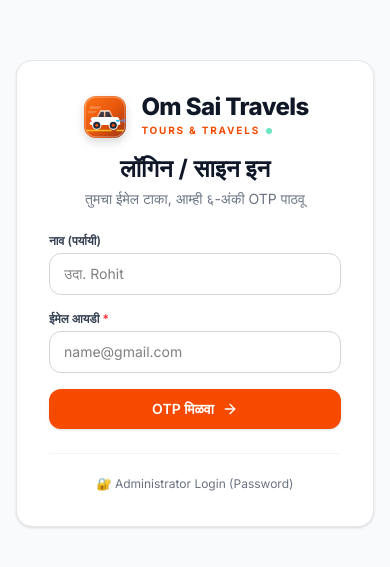
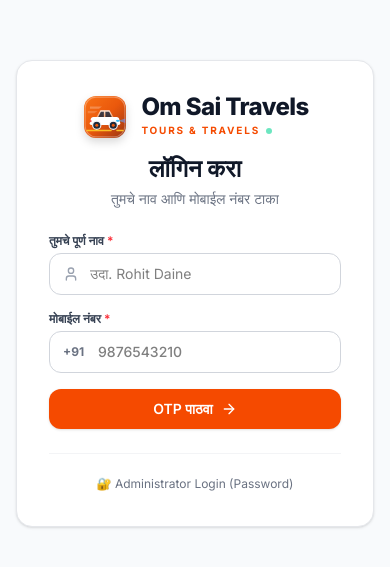
Before and after one commit to Rohit032006/omsaikrupa-web, a React (Vite) app: page /login in a window 390 px wide. Shown: the part 129-696 px from the top of the page. Built offline with nearby package versions, Linux system fonts and the light colour scheme; no server answers.

Commit message:
feat: login via name and mobile with hardcoded OTP 9623 and whatsapp link

```diff
--- a/src/pages/public/LoginPage.tsx
+++ b/src/pages/public/LoginPage.tsx
@@ -2,13 +2,14 @@
 import { useNavigate, useLocation } from 'react-router-dom';
 import toast from 'react-hot-toast';
 import {
-  Mail,
+  Phone,
   Lock,
-  KeyRound,
+  User as UserIcon,
   Loader2,
   ArrowRight,
   CheckCircle2,
-  RefreshCw
+  RefreshCw,
+  MessageSquare
 } from 'lucide-react';
 import { useAuthStore } from '../../store/authStore';
 import { authApi } from '../../services/api';
@@ -23,11 +24,11 @@
   const [authMode, setAuthMode] = useState<'otp' | 'password'>('otp');
 
   // OTP Flow States
-  const [otpStep, setOtpStep] = useState<'email' | 'verify'>('email');
-  const [email, setEmail] = useState('');
+  const [otpStep, setOtpStep] = useState<'details' | 'verify'>('details');
   const [name, setName] = useState('');
-  const [otp, setOtp] = useState('');
-  const [serverOtp, setServerOtp] = useState<string | null>(null);
+  const [mobile, setMobile] = useState('');
+  const [otp, setOtp] = useState('9623');
+  const [whatsappLink, setWhatsappLink] = useState('');
   const [countdown, setCountdown] = useState(0);
   const [isSendingOtp, setIsSendingOtp] = useState(false);
   const [isVerifyingOtp, setIsVerifyingOtp] = useState(false);
@@ -49,28 +50,29 @@
   // Handle Step 1: Send OTP
   const handleSendOtp = async (e: React.FormEvent) => {
     e.preventDefault();
-    const cleanEmail = email.trim().toLowerCase();
-    if (!cleanEmail || !/^[^\s@]+@[^\s@]+\.[^\s@]+$/.test(cleanEmail)) {
-      toast.error('कृपया वैध Email Address टाका');
+    const cleanMobile = mobile.trim().replace(/\D/g, '');
+    if (!cleanMobile || cleanMobile.length < 10) {
+      toast.error('कृपया १०-अंकी वैध मोबाईल नंबर टाका');
       return;
     }
 
     try {
       setIsSendingOtp(true);
-      const res = await authApi.sendOtp({ email: cleanEmail, name: name.trim() });
-      const receivedDebugOtp = res.data?.debugOtp;
-      if (receivedDebugOtp) {
-        setServerOtp(receivedDebugOtp);
-        setOtp(receivedDebugOtp);
-        toast.success(`OTP जनरेट झाला: ${receivedDebugOtp}`, { duration: 6000 });
-      } else {
-        toast.success(`६-अंकी OTP तुमच्या ईमेलवर पाठवला आहे! 📩`);
-      }
+      const res = await authApi.sendOtp({ mobile: cleanMobile, name: name.trim() });
+      const waUrl = res.data?.whatsappUrl || `https://api.whatsapp.com/send?phone=91${cleanMobile}&text=${encodeURIComponent('Om Sai Travels लॉगिन OTP: 9623')}`;
+      setWhatsappLink(waUrl);
+      setOtp('9623');
       setOtpStep('verify');
-      setCountdown(60);
+      setCountdown(30);
+      toast.success('तुमचा लॉगिन OTP: 9623');
     } catch (error: any) {
-      const msg = error?.response?.data?.error || 'OTP पाठवण्यात त्रुटी आली. कृपया पुन्हा प्रयत्न करा.';
-      toast.error(msg);
+      // Even on network error, allow testing with 9623
+      const waUrl = `https://api.whatsapp.com/send?phone=91${cleanMobile}&text=${encodeURIComponent('Om Sai Travels लॉगिन OTP: 9623')}`;
+      setWhatsappLink(waUrl);
+      setOtp('9623');
+      setOtpStep('verify');
+      setCountdown(30);
+      toast.success('तुमचा लॉगिन OTP: 9623');
     } finally {
       setIsSendingOtp(false);
     }
@@ -80,14 +82,15 @@
   const handleVerifyOtp = async (e: React.FormEvent) => {
     e.preventDefault();
     const cleanOtp = otp.trim();
-    if (!cleanOtp || cleanOtp.length < 6) {
-      toast.error('कृपया ६-अंकी OTP कोड टाका');
+    if (!cleanOtp) {
+      toast.error('कृपया OTP कोड टाका (उदा. 9623)');
       return;
     }
 
     try {
       setIsVerifyingOtp(true);
-      const user = await loginWithOtp(email.trim().toLowerCase(), cleanOtp, name.trim());
+      const cleanMobile = mobile.trim().replace(/\D/g, '');
+      const user = await loginWithOtp(cleanMobile, cleanOtp, name.trim());
       toast.success(`स्वागत आहे, ${user.name}! 🎉`);
 
       const searchParams = new URLSearchParams(location.search);
@@ -100,7 +103,7 @@
         navigate('/dashboard');
       }
     } catch (error: any) {
-      const msg = error?.response?.data?.error || 'चुकीचा OTP! कृपया कोड तपासा.';
+      const msg = error?.response?.data?.error || 'चुकीचा OTP! कृपया 9623 टाका.';
       toast.error(msg);
     } finally {
       setIsVerifyingOtp(false);
@@ -134,65 +137,73 @@
 
   return (
     <div className="min-h-screen bg-slate-50 flex items-center justify-center p-4">
-      {/* Centered Clean Card */}
+      {/* Centered Simple Card */}
       <div className="w-full max-w-md bg-white rounded-2xl shadow-sm border border-gray-200 p-8">
 
-        {/* Logo and Simple Header */}
+        {/* Brand Header */}
         <div className="text-center mb-6">
           <div className="flex justify-center mb-3">
             <Logo size="md" variant="dark" />
           </div>
           <h1 className="text-2xl font-bold text-gray-900">
             {authMode === 'otp'
-              ? (otpStep === 'email' ? 'लॉगिन / साइन इन' : 'OTP व्हेरिफाय करा')
+              ? (otpStep === 'details' ? 'लॉगिन करा' : 'OTP व्हेरिफाय करा')
               : 'Admin Login'}
           </h1>
           <p className="text-sm text-gray-500 mt-1">
             {authMode === 'otp'
-              ? (otpStep === 'email'
-                  ? 'तुमचा ईमेल टाका, आम्ही ६-अंकी OTP पाठवू'
-                  : `${email} वर OTP पाठवला आहे`)
+              ? (otpStep === 'details'
+                  ? 'तुमचे नाव आणि मोबाईल नंबर टाका'
+                  : `मोबाईल: +91 ${mobile}`)
               : 'ॲडमिन पासवर्डने लॉगिन करा'}
           </p>
         </div>
 
-        {/* OTP Login Form */}
+        {/* OTP Login Flow */}
         {authMode === 'otp' && (
           <>
-            {otpStep === 'email' ? (
-              /* Step 1: Email Form */
+            {otpStep === 'details' ? (
+              /* Step 1: Name & Mobile Form */
               <form onSubmit={handleSendOtp} className="space-y-4">
                 <div>
                   <label className="block text-xs font-semibold text-gray-700 mb-1">
-                    नाव (पर्यायी)
+                    तुमचे पूर्ण नाव <span className="text-red-500">*</span>
                   </label>
+                  <div className="relative">
+                    <UserIcon className="w-4 h-4 text-gray-400 absolute left-3.5 top-1/2 -translate-y-1/2" />
                     <input
                       type="text"
+                      required
                       value={name}
                       onChange={(e) => setName(e.target.value)}
-                    placeholder="उदा. Rohit"
-                    className="w-full px-3.5 py-2.5 rounded-xl border border-gray-300 text-sm focus:outline-none focus:ring-2 focus:ring-orange-500 focus:border-transparent transition-all"
+                      placeholder="उदा. Rohit Daine"
+                      className="w-full pl-10 pr-3.5 py-2.5 rounded-xl border border-gray-300 text-sm focus:outline-none focus:ring-2 focus:ring-orange-500 focus:border-transparent transition-all"
                     />
+                  </div>
                 </div>
 
                 <div>
                   <label className="block text-xs font-semibold text-gray-700 mb-1">
-                    ईमेल आयडी <span className="text-red-500">*</span>
+                    मोबाईल नंबर <span className="text-red-500">*</span>
                   </label>
+                  <div className="relative">
+                    <span className="absolute left-3.5 top-1/2 -translate-y-1/2 text-xs font-bold text-gray-500">+91</span>
                     <input
-                    type="email"
+                      type="tel"
                       required
-                    value={email}
-                    onChange={(e) => setEmail(e.target.value)}
-                    placeholder="name@gmail.com"
-                    className="w-full px-3.5 py-2.5 rounded-xl border border-gray-300 text-sm focus:outline-none focus:ring-2 focus:ring-orange-500 focus:border-transparent transition-all"
+                      maxLength={10}
+                      value={mobile}
+                      onChange={(e) => setMobile(e.target.value.replace(/\D/g, ''))}
+                      placeholder="9876543210"
+                      className="w-full pl-12 pr-3.5 py-2.5 rounded-xl border border-gray-300 text-sm font-medium focus:outline-none focus:ring-2 focus:ring-orange-500 focus:border-transparent transition-all"
                     />
+                  </div>
                 </div>
 
                 <button
                   type="submit"
                   disabled={isSendingOtp}
-                  className="w-full py-2.5 px-4 rounded-xl text-sm font-semibold text-white bg-orange-600 hover:bg-orange-700 focus:outline-none focus:ring-2 focus:ring-orange-500 focus:ring-offset-2 transition-colors disabled:opacity-50 flex items-center justify-center gap-2 cursor-pointer shadow-sm"
+                  className="w-full py-2.5 px-4 rounded-xl text-sm font-semibold text-white bg-orange-600 hover:bg-orange-700 focus:outline-none focus:ring-2 focus:ring-orange-500 focus:ring-offset-2 transition-colors disabled:opacity-50 flex items-center justify-center gap-2 cursor-pointer shadow-sm mt-2"
                 >
                   {isSendingOtp ? (
                     <>
@@ -201,7 +212,7 @@
                     </>
                   ) : (
                     <>
-                      <span>OTP मिळवा</span>
+                      <span>OTP पाठवा</span>
                       <ArrowRight size={16} />
                     </>
                   )}
@@ -211,29 +222,41 @@
               /* Step 2: Verify OTP Form */
               <form onSubmit={handleVerifyOtp} className="space-y-4">
                 <div className="p-2.5 rounded-xl bg-orange-50 border border-orange-100 flex items-center justify-between text-xs text-orange-950">
-                  <div className="flex items-center gap-1.5 truncate">
+                  <div className="flex items-center gap-1.5">
                     <CheckCircle2 size={14} className="text-orange-600 shrink-0" />
-                    <span className="font-medium truncate">{email}</span>
+                    <span className="font-semibold">+91 {mobile} ({name})</span>
                   </div>
                   <button
                     type="button"
-                    onClick={() => setOtpStep('email')}
-                    className="text-orange-700 hover:underline font-semibold ml-2 cursor-pointer"
+                    onClick={() => setOtpStep('details')}
+                    className="text-orange-700 hover:underline font-semibold cursor-pointer"
                   >
                     बदला
                   </button>
                 </div>
 
-                {serverOtp && (
+                {/* OTP Notification Card */}
                 <div className="p-3 bg-emerald-50 border border-emerald-200 rounded-xl text-center">
-                    <p className="text-xs text-emerald-800 font-medium">तुमचा ६-अंकी OTP खालीलप्रमाणे आहे:</p>
-                    <p className="text-xl font-bold font-mono tracking-widest text-emerald-700 mt-0.5">{serverOtp}</p>
+                  <p className="text-xs text-emerald-800 font-medium">तुमचा लॉगिन OTP:</p>
+                  <p className="text-2xl font-extrabold font-mono tracking-widest text-emerald-700 mt-0.5">9623</p>
                 </div>
+
+                {/* WhatsApp Link Option */}
+                {whatsappLink && (
+                  <a
+                    href={whatsappLink}
+                    target="_blank"
+                    rel="noopener noreferrer"
+                    className="flex items-center justify-center gap-2 p-2.5 rounded-xl bg-green-500 hover:bg-green-600 text-white text-xs font-bold transition-colors shadow-xs"
+                  >
+                    <MessageSquare size={15} />
+                    <span>WhatsApp वर मेसेज उघडा (OTP: 9623)</span>
+                  </a>
                 )}
 
                 <div>
                   <label className="block text-xs font-semibold text-gray-700 mb-1">
-                    ६-अंकी OTP टाका <span className="text-red-500">*</span>
+                    OTP टाका <span className="text-red-500">*</span>
                   </label>
                   <input
                     type="text"
@@ -241,14 +264,14 @@
                     required
                     autoFocus
                     value={otp}
-                    onChange={(e) => setOtp(e.target.value.replace(/\D/g, ''))}
-                    placeholder="••••••"
-                    className="w-full py-2.5 px-3 rounded-xl border border-gray-300 text-center font-mono text-2xl tracking-[0.4em] font-bold focus:outline-none focus:ring-2 focus:ring-orange-500 focus:border-transparent transition-all"
+                    onChange={(e) => setOtp(e.target.value)}
+                    placeholder="9623"
+                    className="w-full py-2.5 px-3 rounded-xl border border-gray-300 text-center font-mono text-2xl tracking-[0.3em] font-bold focus:outline-none focus:ring-2 focus:ring-orange-500 focus:border-transparent transition-all"
                   />
                 </div>
 
                 <div className="flex items-center justify-between text-xs text-gray-500">
-                  <span>ईमेल आला नाही?</span>
+                  <span>OTP मिळाला नाही?</span>
                   {countdown > 0 ? (
                     <span className="text-orange-600 font-medium">{countdown}s नंतर पुन्हा पाठवा</span>
                   ) : (
@@ -266,7 +289,7 @@
 
                 <button
                   type="submit"
-                  disabled={isVerifyingOtp || otp.length < 6}
+                  disabled={isVerifyingOtp || !otp}
                   className="w-full py-2.5 px-4 rounded-xl text-sm font-semibold text-white bg-orange-600 hover:bg-orange-700 focus:outline-none focus:ring-2 focus:ring-orange-500 focus:ring-offset-2 transition-colors disabled:opacity-50 flex items-center justify-center gap-2 cursor-pointer shadow-sm"
                 >
                   {isVerifyingOtp ? (
@@ -347,7 +370,7 @@
               onClick={() => setAuthMode('otp')}
               className="text-xs text-orange-600 hover:underline font-medium transition-colors cursor-pointer"
             >
-              ← Back to Email OTP Login
+              ← Back to Mobile OTP Login
             </button>
           )}
         </div>
--- a/src/services/api.ts
+++ b/src/services/api.ts
@@ -27,8 +27,8 @@
 
 // Auth
 export const authApi = {
-  sendOtp: (data: { email: string; name?: string }) => api.post('/auth/send-otp', data),
-  verifyOtp: (data: { email: string; otp: string; name?: string }) => api.post('/auth/verify-otp', data),
+  sendOtp: (data: { email?: string; mobile?: string; name?: string }) => api.post('/auth/send-otp', data),
+  verifyOtp: (data: { email?: string; mobile?: string; otp: string; name?: string }) => api.post('/auth/verify-otp', data),
   register: (data: any) => api.post('/auth/register', data),
   login: (data: any) => api.post('/auth/login', data),
   me: () => api.get('/auth/me'),
--- a/src/store/authStore.ts
+++ b/src/store/authStore.ts
@@ -18,7 +18,7 @@
   isAuthenticated: boolean;
   isLoading: boolean;
   login: (emailOrMobile: string, password: string) => Promise<User>;
-  loginWithOtp: (email: string, otp: string, name?: string) => Promise<User>;
+  loginWithOtp: (identifier: string, otp: string, name?: string) => Promise<User>;
   register: (data: any) => Promise<User>;
   logout: () => void;
   updateUser: (user: User) => void;
@@ -46,10 +46,14 @@
         }
       },
 
-      loginWithOtp: async (email: string, otp: string, name?: string) => {
+      loginWithOtp: async (identifier: string, otp: string, name?: string) => {
         set({ isLoading: true });
         try {
-          const res = await authApi.verifyOtp({ email, otp, name });
+          const isEmail = identifier.includes('@');
+          const payload = isEmail
+            ? { email: identifier, otp, name }
+            : { mobile: identifier, otp, name };
+          const res = await authApi.verifyOtp(payload);
           const { token, user } = res.data;
           localStorage.setItem('osk_token', token);
           set({ user, token, isAuthenticated: true, isLoading: false });
```
Also changed, not shown: 1 other file (tests, documents, lock files or other folders). Lines whose indentation alone changed are shown as unchanged.
